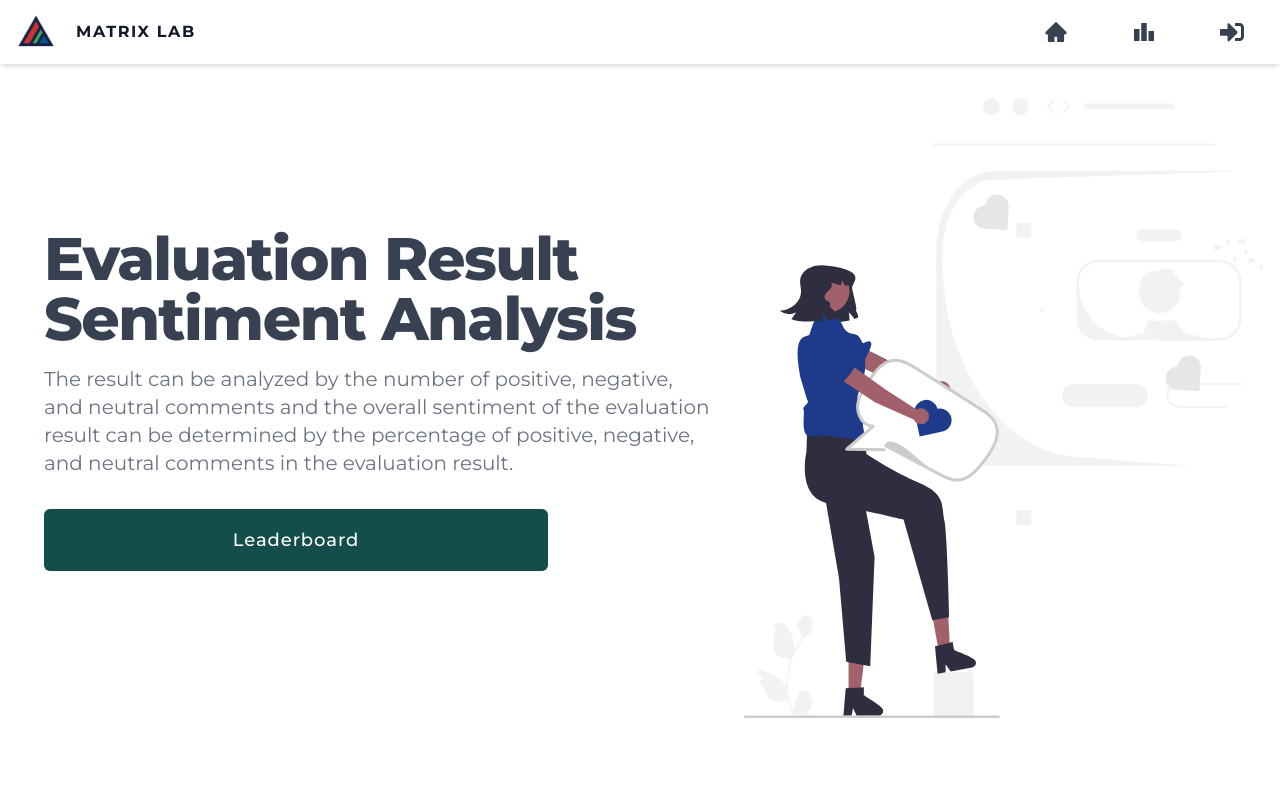
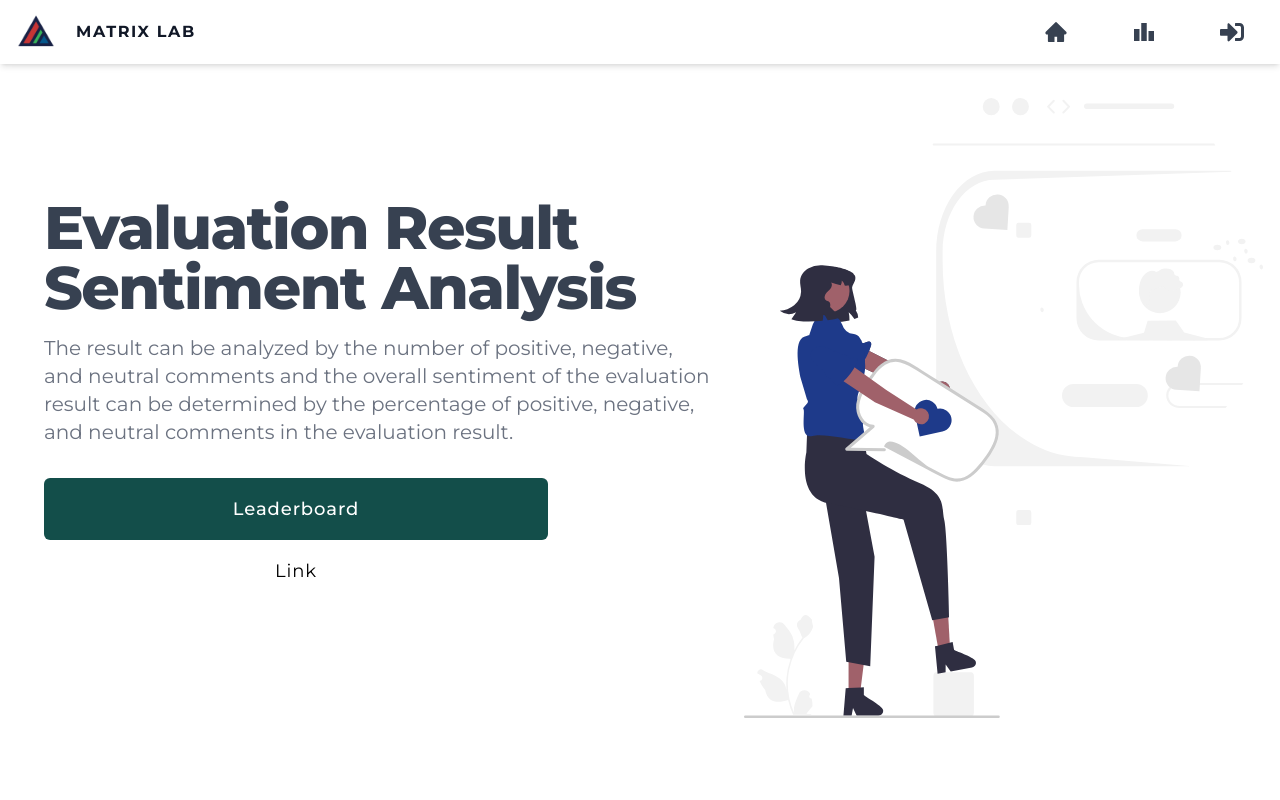
Before and after one commit to Jm-Paunlagui/Matrix-Lab-Client, a React (Create React App) app in the folder client/: page / in a window 1280 px wide. Shown: the top 800 px of the page. Built offline with nearby package versions, Linux system fonts and the light colour scheme.

Commit message:
Sample props

```diff
--- /dev/null
+++ b/client/src/components/buttons/button.component.jsx
@@ -0,0 +1,34 @@
+import React, { Fragment }  from "react";
+import { Link } from "react-router-dom";
+import PropTypes from "prop-types";
+
+/**
+ * @description Button component for the application if isButton is true else it will return a link
+ * */
+
+function Button({isButton = true, title = '', action, href, moreStyle, type='button', disabled=false}) {
+	const style = `flex justify-center transition-colors duration-700 ease-in-out delay-150 border border-transparent rounded-md md:py-4 md:text-lg md:px-10  ${moreStyle}`;
+	return(
+		<Fragment>
+			{isButton ? (
+				<button className={style} type={type} onClick={action} disabled={disabled}>{title}</button>
+			) : (
+				<Link to={href} className={style}>
+					{title}
+				</Link>
+			)}
+		</Fragment>
+	);
+}
+
+Button.propTypes = {
+	isButton: PropTypes.bool,
+	title: PropTypes.string,
+	action: PropTypes.func,
+	href: PropTypes.string,
+	moreStyle: PropTypes.string,
+	type: PropTypes.string,
+	disabled: PropTypes.bool
+}
+
+export default Button;
--- a/client/src/views/Home.js
+++ b/client/src/views/Home.js
@@ -1,6 +1,6 @@
 import Eval from "../assets/img/eval.svg";
-import { Link } from "react-router-dom";
 import React from "react";
+import Button from "../components/buttons/button.component";
 
 /**
  * @description Home page component for the application
@@ -18,12 +18,8 @@ function Home() {
           can be determined by the percentage of positive, negative, and neutral
           comments in the evaluation result.
         </p>
-
-        <Link to="/leaderboard">
-          <div className="flex justify-center w-3/4 px-5 py-3 font-medium tracking-wider text-white transition-colors duration-700 ease-in-out delay-150 bg-teal-900 border border-transparent rounded-md hover:bg-cyan-800 md:py-4 md:text-lg md:px-10">
-            Leaderboard
-          </div>
-        </Link>
+        <Button title="Leaderboard" href="/leaderboard" moreStyle="w-3/4 px-5 py-3 font-medium tracking-wider text-white bg-teal-900 hover:bg-cyan-800" />
+        <Button isButton={false} title="Link" href="/login" moreStyle="w-3/4 px-5 py-3 tracking-wider hover:bg-gray-100" />
       </div>
       <div className="mt-4 md:flex md:mt-4 lg:col-span-5 lg:flex">
         <img src={Eval} alt="mockup" />
```
